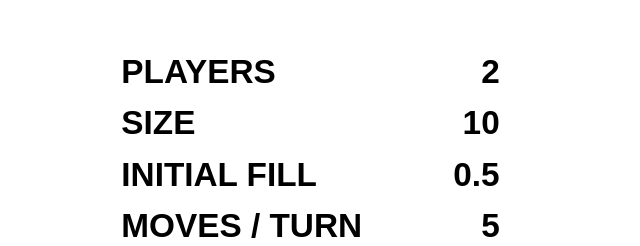
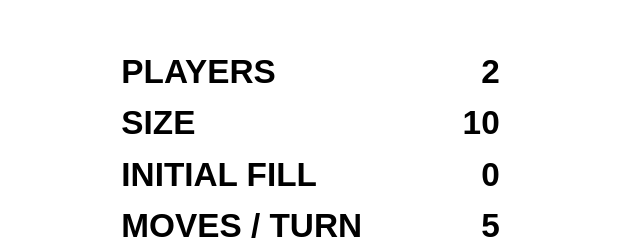
Before and after one commit to BrennanColberg/conway, a Next.js app: page / in a window 1280 px wide. Shown: the part 207-453 px from the top of the page, without its empty margins (322-962 px from the left). Built offline with nearby package versions, Linux system fonts and the light colour scheme.

Commit message:
change defaults

```diff
--- a/pages/index.tsx
+++ b/pages/index.tsx
@@ -1,11 +1,12 @@
 import axios from "axios"
 import { useRouter } from "next/router"
 import { CSSProperties, useState } from "react"
+import PLAYER_COLORS from "../lib/config/colors"
 
 export default function IndexPage(): JSX.Element {
 	const router = useRouter()
 	const [playerCount, setPlayerCount] = useState<number>(2)
-	const [fill, setFill] = useState<number>(0.5)
+	const [fill, setFill] = useState<number>(0)
 	const [size, setSize] = useState<number>(10)
 	const [movesPerTurn, setMovesPerTurn] = useState<number>(5)
 	const [submitted, setSubmitted] = useState<boolean>(false)
@@ -28,7 +29,7 @@ export default function IndexPage(): JSX.Element {
 					name="players"
 					type="number"
 					min={2}
-					max={10}
+					max={PLAYER_COLORS.length}
 					step={1}
 					value={playerCount}
 					onChange={(e) => setPlayerCount(e.target.valueAsNumber)}
```
